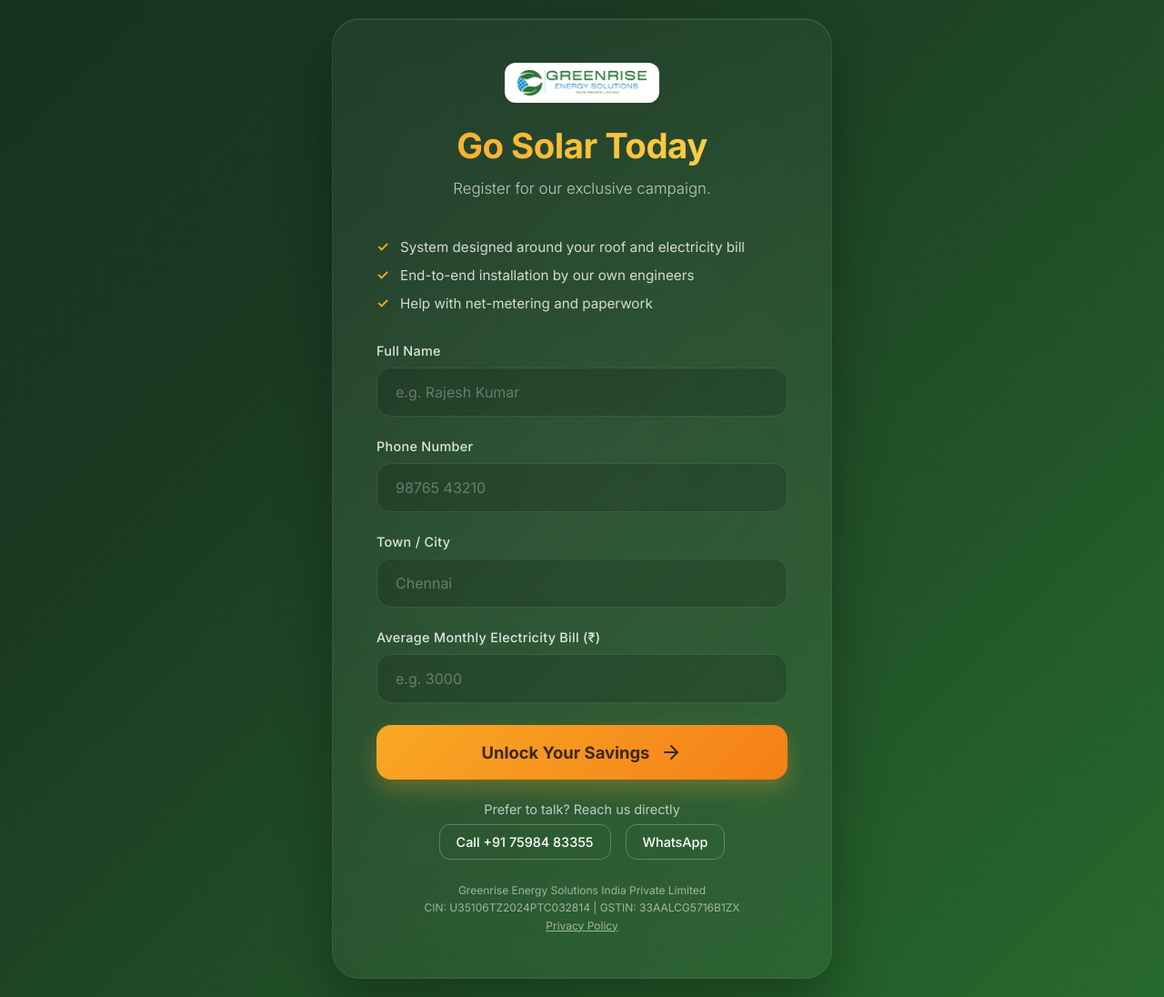
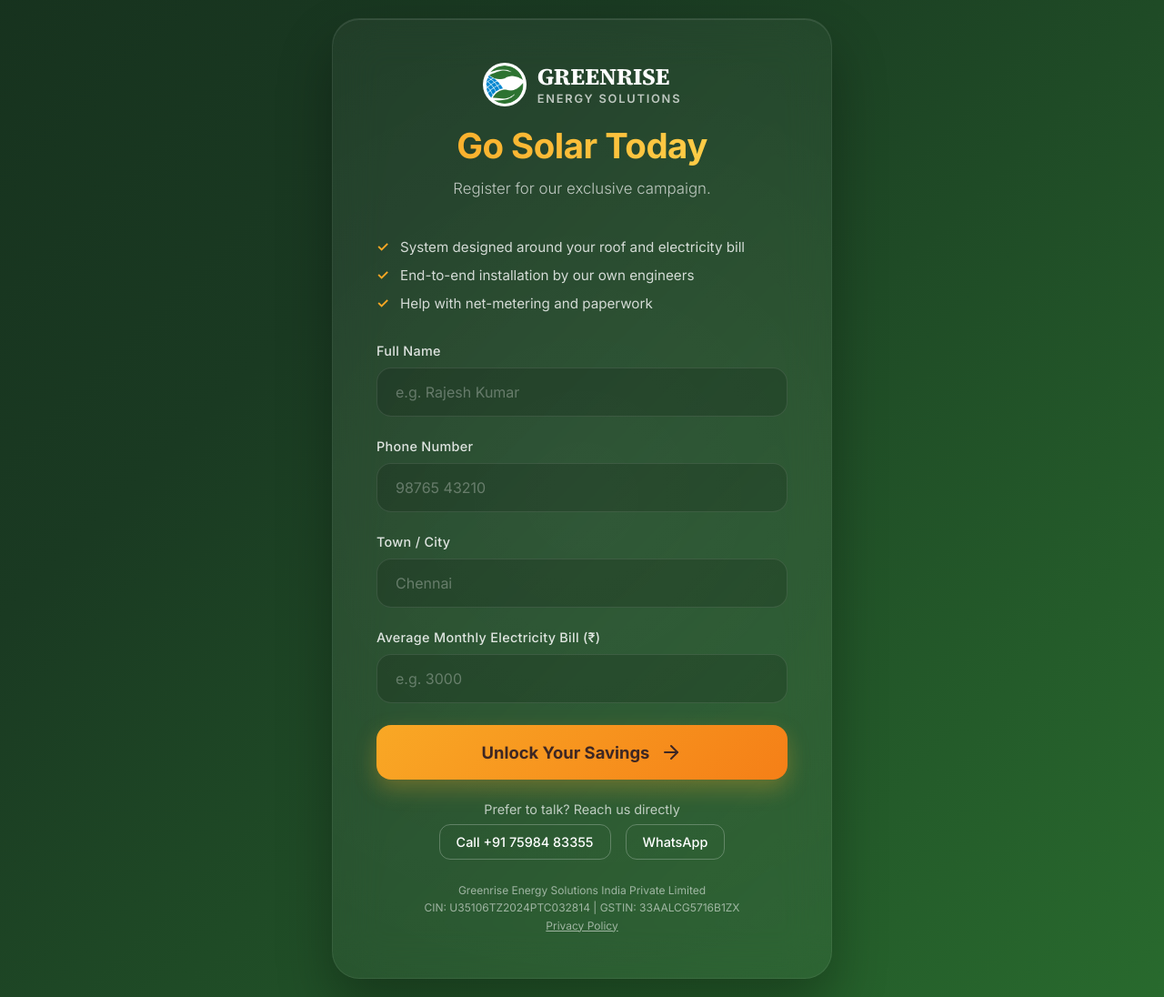
Before and after one commit to nbkarthi/greenriseenergy, a Jekyll site: the page campaign/index.html, which Jekyll copies as it is, in a window 1280 px wide. Shown: the whole page at 91% size. Built offline with Jekyll 4.4.1, drawn with Linux system fonts in a browser that asks for light colours.

Commit message:
campaign: header logo and wordmark match homepage
Co-Authored-By: Claude Sonnet 5.5 <noreply@anthropic.com>

```diff
--- a/campaign/index.html
+++ b/campaign/index.html
@@ -7,7 +7,7 @@
     <link rel="icon" type="image/png" href="../images/favicon.png">
     <link rel="preconnect" href="https://fonts.googleapis.com">
     <link rel="preconnect" href="https://fonts.gstatic.com" crossorigin>
-    <link href="https://fonts.googleapis.com/css2?family=Inter:wght@300;400;500;600;700&display=swap" rel="stylesheet">
+    <link href="https://fonts.googleapis.com/css2?family=Inter:wght@300;400;500;600;700&family=Source+Serif+4:opsz,wght@8..60,700&display=swap" rel="stylesheet">
     <script src="https://challenges.cloudflare.com/turnstile/v0/api.js" async defer></script>
     <style>
         * { box-sizing: border-box; margin: 0; padding: 0; }
@@ -77,7 +77,11 @@
             width: 32px;
             height: 32px;
         }
-        .logo { height: 44px; width: auto; margin-bottom: 20px; background: #fff; padding: 8px 14px; border-radius: 12px; }
+        .logo { display: inline-flex; align-items: center; gap: 12px; margin-bottom: 20px; text-align: left; }
+        .logo-icon { width: 48px; height: 48px; background: #fff; border-radius: 50%; padding: 3px; }
+        .logo-text { display: flex; flex-direction: column; line-height: 1.1; }
+        .logo-text span:first-child { font-family: 'Source Serif 4', Georgia, serif; font-size: 1.6rem; font-weight: 700; letter-spacing: -0.01em; text-transform: uppercase; color: #fff; }
+        .logo-text span:last-child { font-size: 0.8rem; font-weight: 600; letter-spacing: 0.14em; text-transform: uppercase; margin-top: 3px; color: rgba(255,255,255,0.7); }
         .perks { list-style: none; margin: 0 0 28px; padding: 0; position: relative; z-index: 1; }
         .perks li { padding: 6px 0 6px 26px; position: relative; color: rgba(255,255,255,0.8); font-size: 0.95rem; }
         .perks li::before { content: '\2713'; position: absolute; left: 0; color: #F9A825; font-weight: 700; }
@@ -220,7 +224,10 @@
     <div class="container">
         <div id="formContainer">
             <div class="header">
-                <img src="../images/logo.png" alt="Greenrise Energy Solutions" class="logo">
+                <div class="logo">
+                    <img class="logo-icon" src="../images/logo-icon.png" alt="" width="48" height="48">
+                    <div class="logo-text"><span>Greenrise</span><span>Energy Solutions</span></div>
+                </div>
                 <h1>Go Solar Today</h1>
                 <p>Register for our exclusive campaign.</p>
             </div>
```
